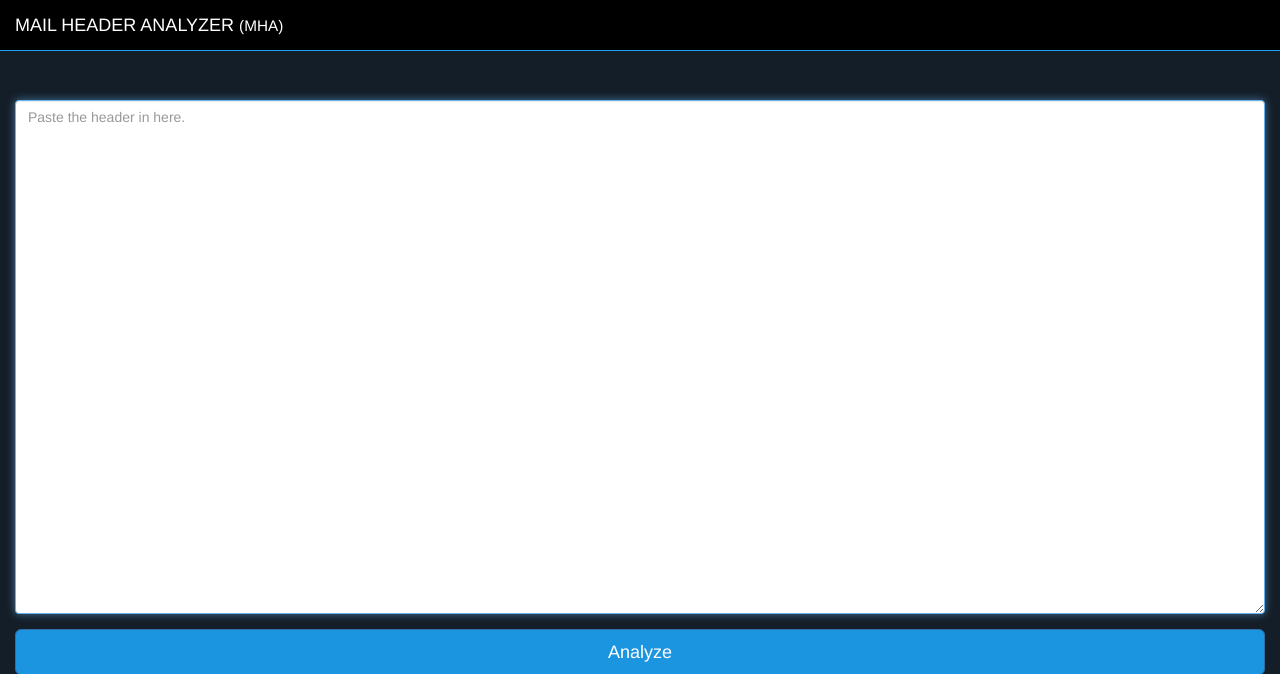
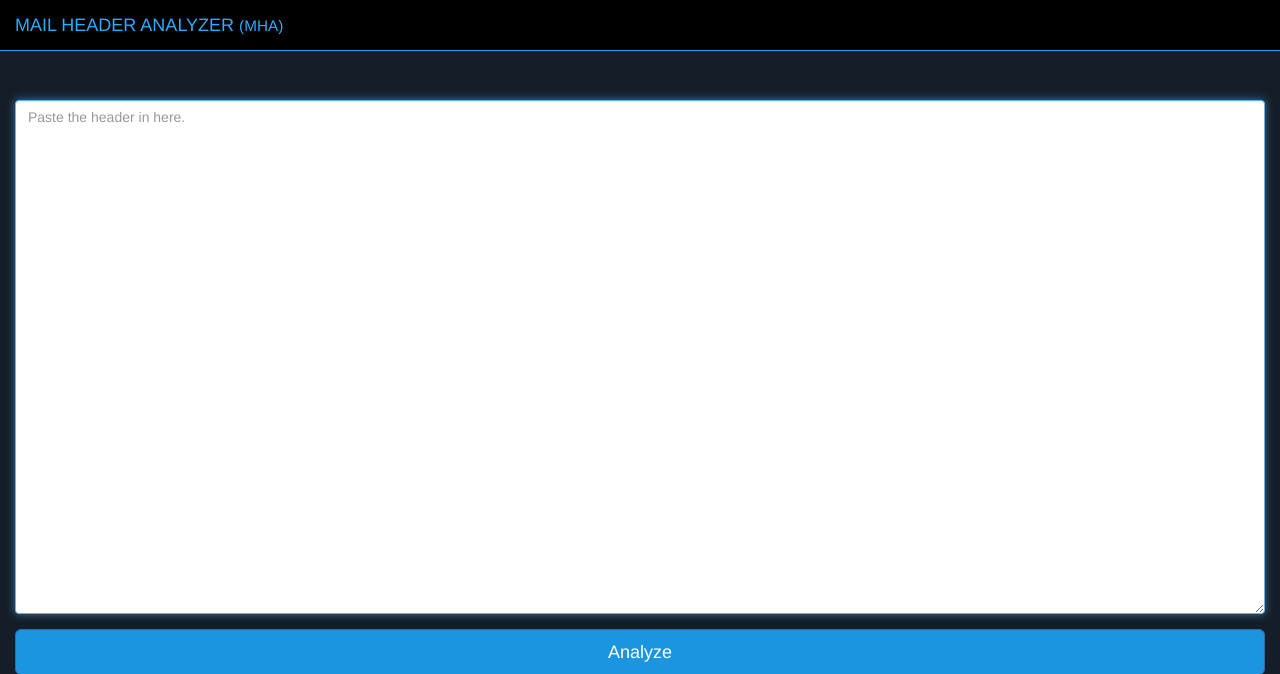
Before and after one commit to kodjunkie/mail-header-analyzer, a Flask app: page /analyze in a window 1280 px wide. Shown: the top 674 px of the page. Run offline with Flask 2, Linux system fonts and the light colour scheme; parts of the project's set-up code (start-up, migrations or seed data) failed here and were passed over; some libraries are stand-ins or nearby versions.

Commit message:
Modified analyze.html

```diff
--- a/templates/analyze.html
+++ b/templates/analyze.html
@@ -14,8 +14,6 @@
     <link href="{{url_for('static', filename='css/bootstrap.min.css')}}" rel="stylesheet">
     <!-- IE10 viewport hack for Surface/desktop Windows 8 bug -->
     <link href="{{url_for('static', filename='css/ie10-viewport-bug-workaround.css')}}" rel="stylesheet">
-    <!-- Custom styles for this template -->
-    <link href="{{url_for('static', filename='css/starter-template.css')}}" rel="stylesheet">
     <!-- Just for debugging purposes. Don't actually copy these 2 lines! -->
     <!--[if lt IE 9]><script src="../../assets/js/ie8-responsive-file-warning.js"></script><![endif]-->
     <script src="{{url_for('static', filename='js/ie-emulation-modes-warning.js')}}"></script>
@@ -26,11 +24,13 @@
     <![endif]-->
     <link href="{{url_for('static', filename='css/bootstrap-table.min.css')}}" rel="stylesheet">
     <link href="{{url_for('static', filename='css/flag-sprites.min.css')}}" rel="stylesheet" type="text/css" />
+    <!-- Custom styles for this template -->
+    <link href="{{url_for('static', filename='css/starter-template.css')}}" rel="stylesheet">
 </head>
 
 <body>
     <!-- Fixed navbar -->
-    <nav class="navbar navbar-inverse navbar-fixed-top">
+    <nav class="navbar bg-black navbar-fixed-top">
         <div class="container-fluid">
             <div class="navbar-header">
                 <button type="button" class="navbar-toggle collapsed" data-toggle="collapse" data-target="#navbar"
@@ -75,7 +75,8 @@
                 {% endif %}
             </div>
         </div>
-        <table id="table" data-toggle="table" data-search="true" data-show-columns="true" data-striped="true"
+        <div style="background-color: #fff">
+            <table id="table" data-toggle="table" data-search="true" data-show-columns="true" data-striped="true"
             data-show-toggle="true" data-show-refresh="true" data-page-size="13" data-sort-name="hop"
             data-sort-order="asc">
             <thead style="background-color: #333333;color:#d4d4d4;">
@@ -112,6 +113,7 @@
                 {% endfor %}
             </tbody>
         </table>
+        </div>
         <div class="panel panel-default" style="margin-top: 10px;">
             <!-- Default panel contents -->
             <div class="panel-heading">
```
